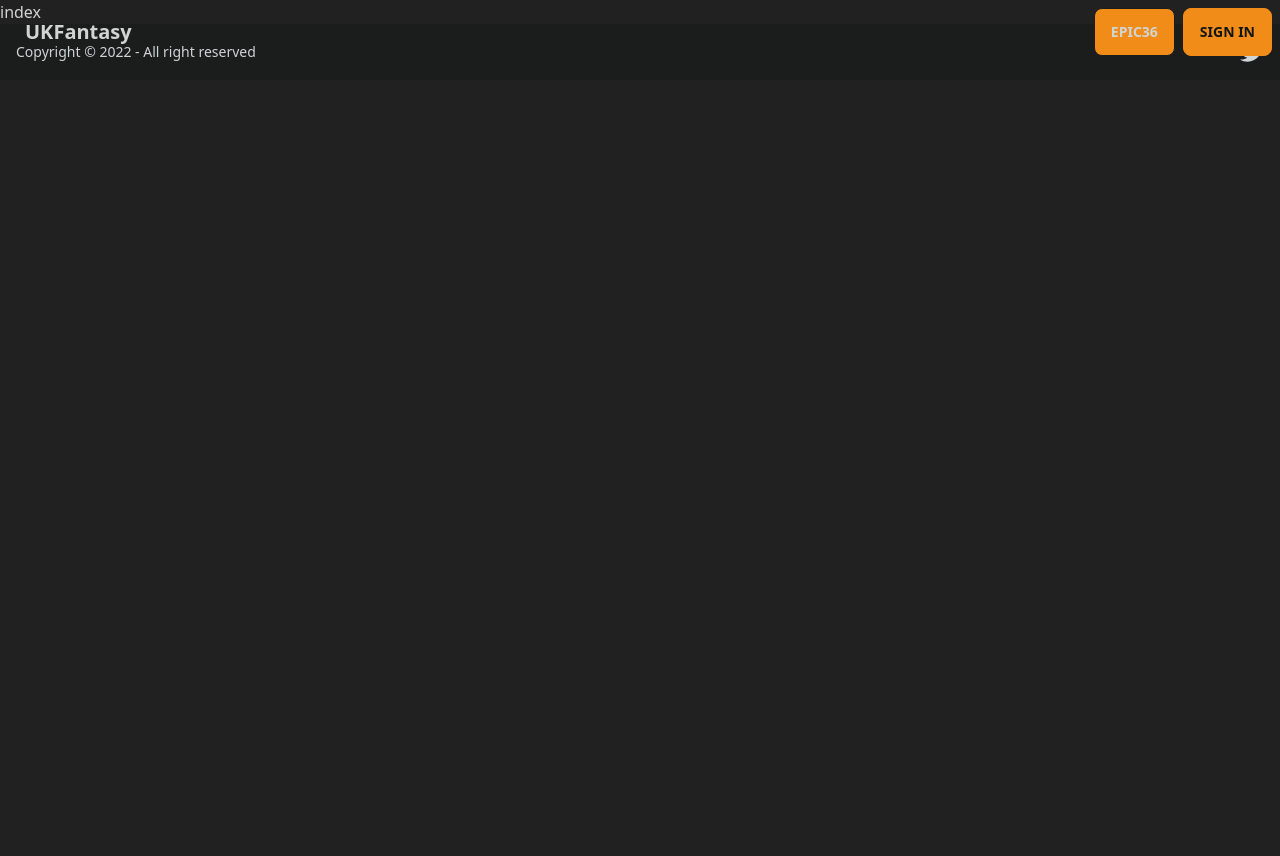
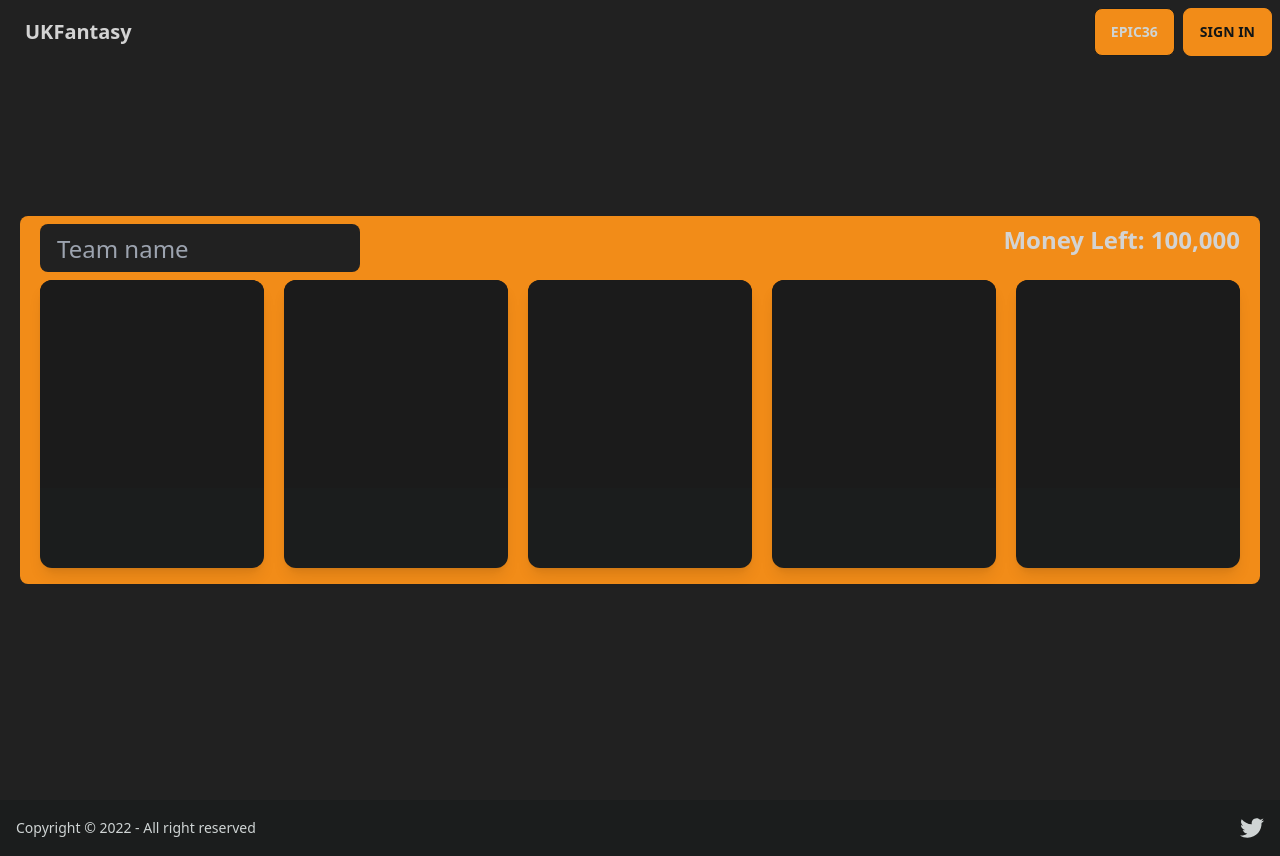
Before and after one commit to FlynnFc/UKFantasy, a Next.js app: page /1 in a window 1280 px wide. Before the commit the page ends 800 px from the top, so only its background shows below. Built offline with nearby package versions, Linux system fonts and the light colour scheme; no server answers.

Commit message:
adding user team page

```diff
--- a/src/pages/[userid]/index.tsx
+++ b/src/pages/[userid]/index.tsx
@@ -1,7 +1,16 @@
-import React from "react";
+import React, { useState } from "react";
+import { Player } from "../../components/Player";
+import PlayerGroup from "../../components/playerGroup";
+import PlayerGroupSkeleton from "../../components/playerGroupSkeleton";
 
-const index = () => {
-  return <div>index</div>;
+const Index = () => {
+  const money = 100000;
+  const [myTeam, setMyTeam] = useState<JSX.Element[]>([]);
+  return (
+    <div className="mx-5 flex h-screen items-center justify-center">
+      <PlayerGroupSkeleton money={money}>{myTeam}</PlayerGroupSkeleton>
+    </div>
+  );
 };
 
-export default index;
+export default Index;
```
